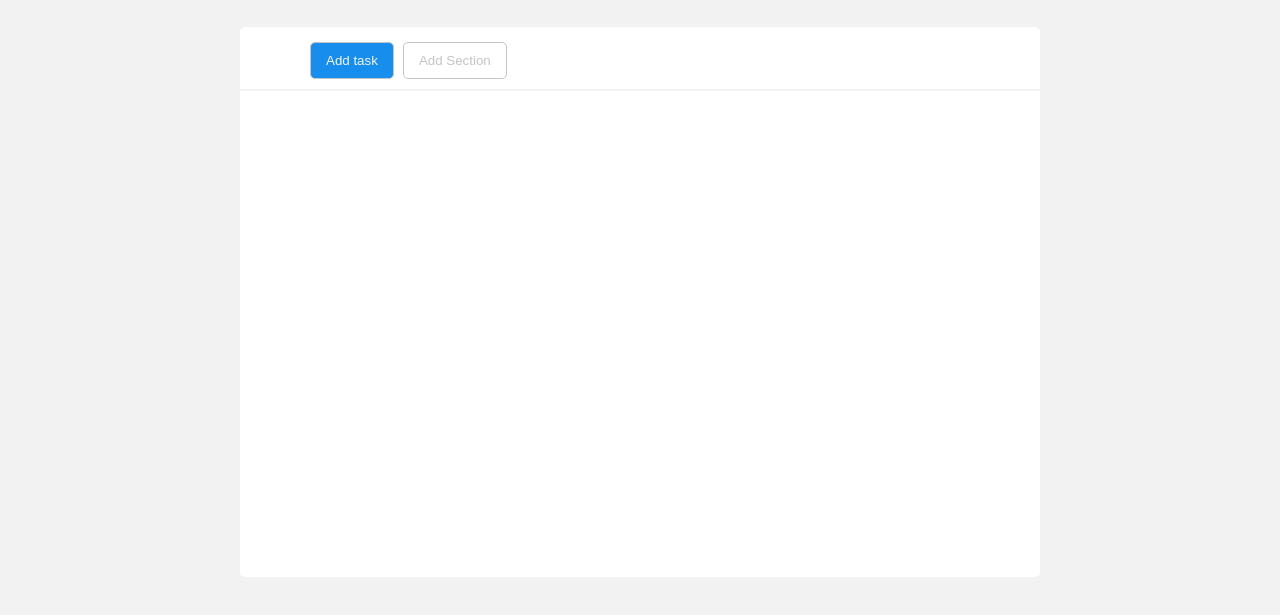
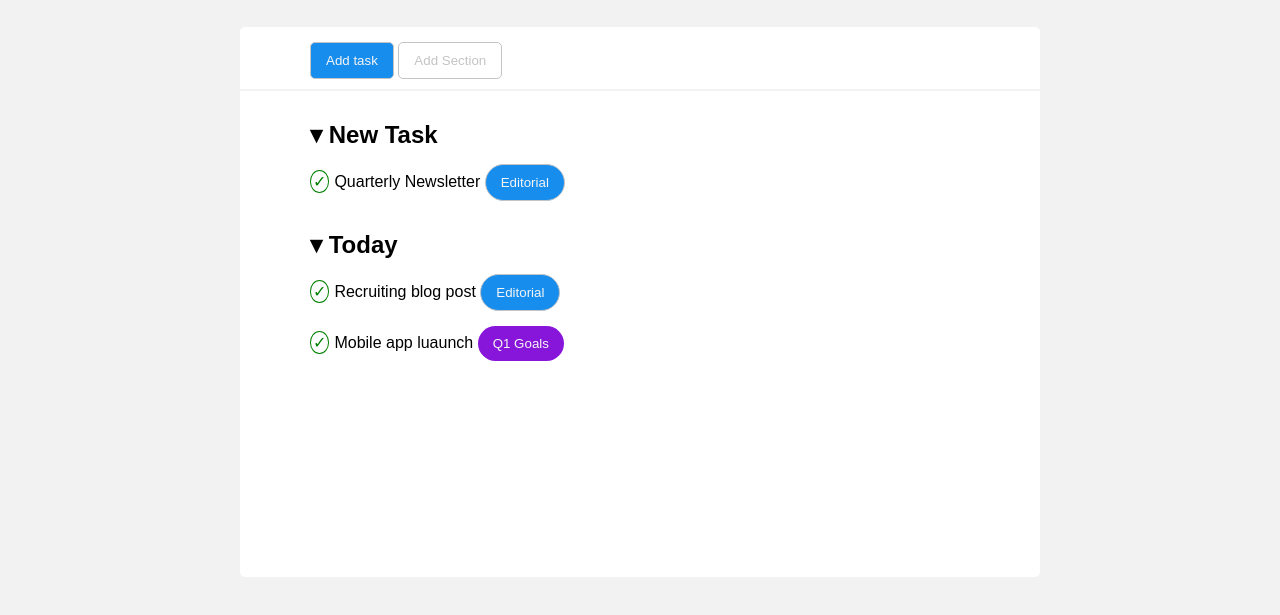
Before and after one commit to GianniPio/html-css-toboolist, a plain HTML site: page index.html in a window 1280 px wide. Shown: the part 63-678 px from the top of the page. Drawn offline with Linux system fonts and the light colour scheme.

Commit message:
menu tendina

```diff
--- a/css/style.css
+++ b/css/style.css
@@ -8,6 +8,7 @@
 
 body{
     background-color: rgba(230, 230, 230, 0.486);
+    font-family: Arial;
 }
 
 .white{
@@ -31,7 +32,6 @@ hr{
     font-size: 40px;
     font-weight: bold;
     color: rgb(6, 6, 54);
-    font-family: Arial;
     padding: 8px 50px 50px 50px  ;
 }
 
@@ -48,8 +48,6 @@ hr{
 button{
     border-radius: 5px;
     margin-top: 15px;
-    margin-left: 70px;
-    margin-right: -65px;
     padding: 10px  15px;
     border: none;
     color: whitesmoke;
@@ -65,3 +63,32 @@ button{
     background-color: white;
     border: 1px solid #c4c4c4;
 }
+
+h2{
+    margin-top: 30px;
+}
+
+.margin{
+    margin-left: 70px;
+}
+
+.check{
+    color:green;
+    margin-right: 5px;
+    padding: 2px ;
+    border: 1px solid green;
+    border-radius: 50%;
+}
+
+p{
+    display: inline-block;
+}
+
+.radius{
+    border-radius: 20px;
+
+}
+
+.viola{
+    background-color: rgb(136, 22, 218);
+}
--- a/index.html
+++ b/index.html
@@ -18,22 +18,49 @@
     </header>
     <!-- /title insertion -->
 
+    <!-- menu -->
     <main>
-        <!-- menu -->
         <section>
             <div class="menu">
                 <!-- menu bottoni -->
-                <button class="bottone blue">Add task</button>
-                <button class="bottone gray">Add Section</button>
+                <button class="margin blue">Add task</button>
+                <button class="gray">Add Section</button>
                 <!-- /menu bottoni -->
                 <hr>
+                <!-- new entry -->
+                <h2 class="margin">&dtrif; New Task</h2>
+                <p class="margin"><span class="check">&check;</span>Quarterly Newsletter</p>
+                <button class="radius blue">Editorial</button>
+                <!-- /new entry -->
+
+                <!-- today -->
+                <h2 class="margin">&dtrif; Today</h2>
+                <p class="margin"><span class="check">&check;</span>Recruiting blog post</p>
+                <button class="radius blue">Editorial</button>
+
+                <br>
+
+                <p class="margin"><span class="check">&check;</span>Mobile app luaunch</p>
+                <button class="radius viola">Q1 Goals</button>
+
+
+
+
+
+
+
+
+
+
+
             </div>
         </section>
-        <!-- /menu-->
+
+
 
 
     </main>
-
+     <!-- /menu-->
 
 
 </body>
```
